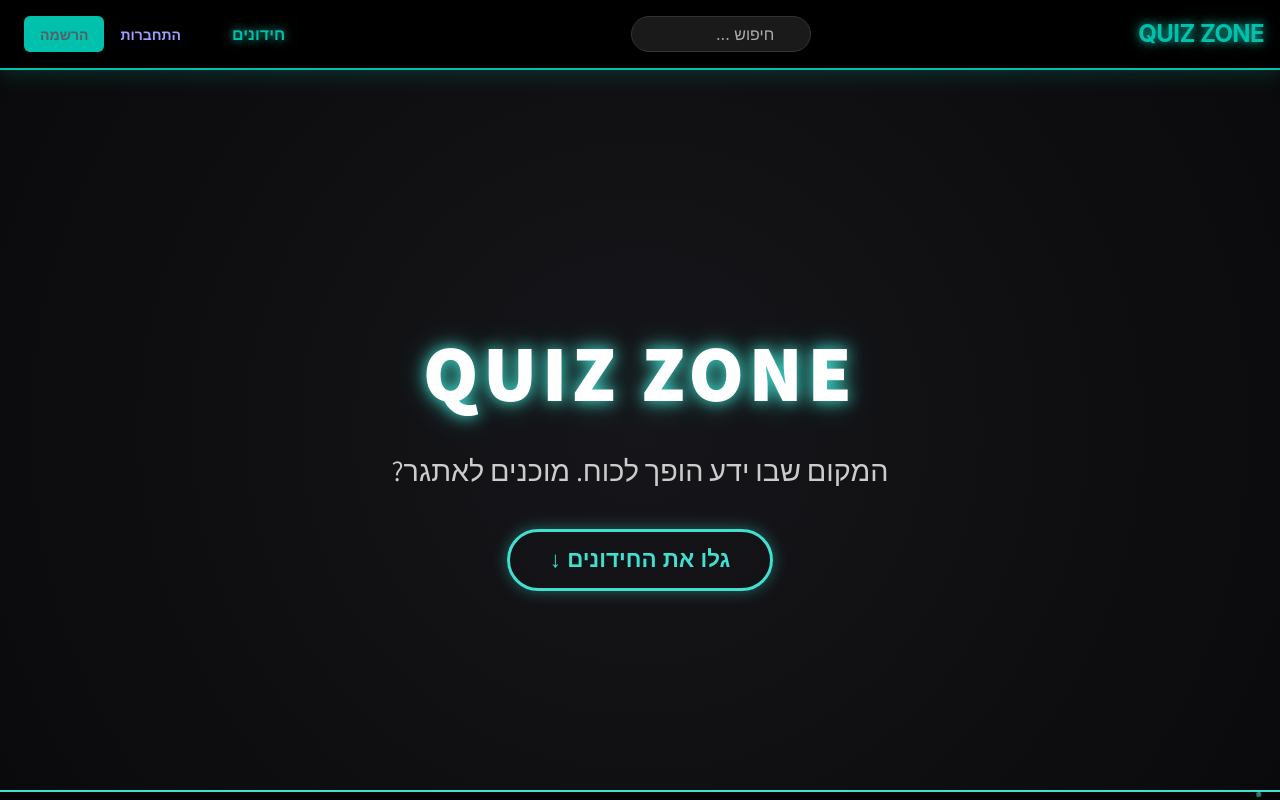
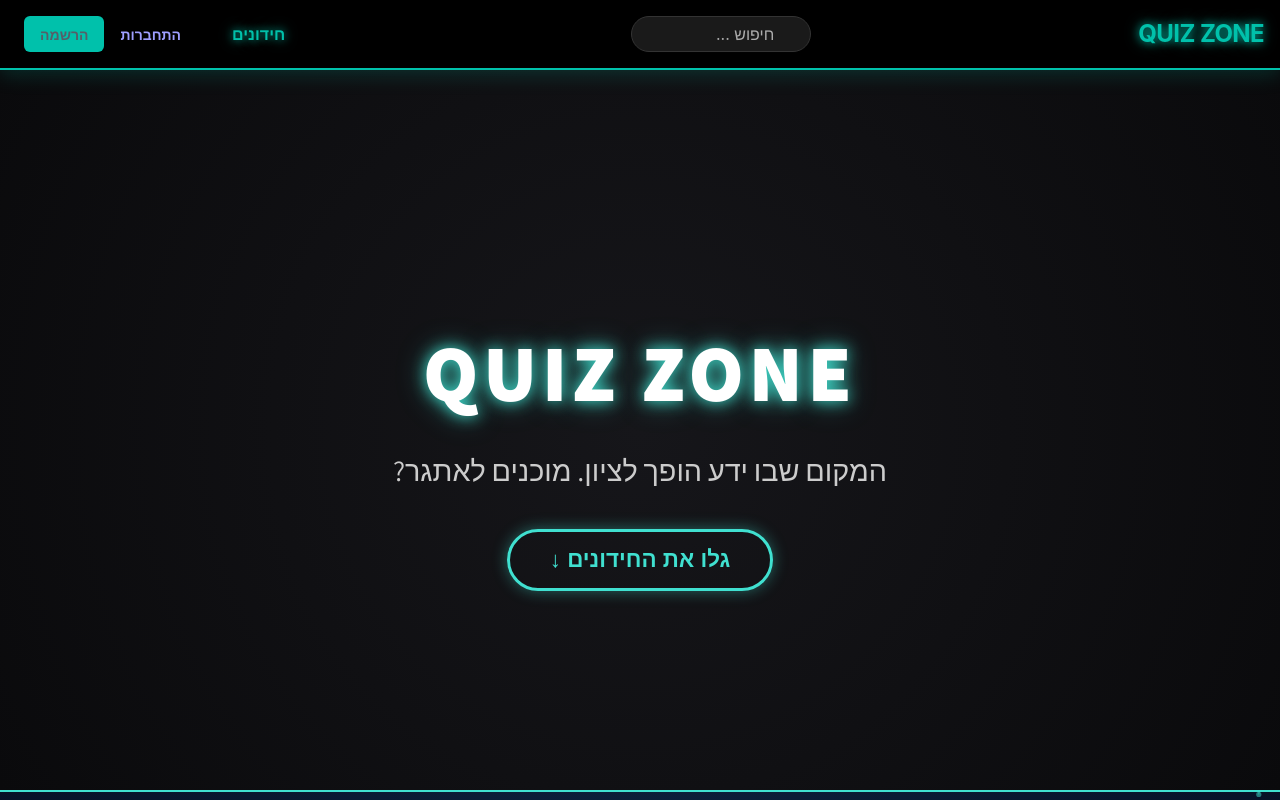
Before and after one commit to bitya100/quiz-project, a React (Vite) app in the folder client/: page /quizzes in a window 1280 px wide. Shown: the top 800 px of the page. Built offline with nearby package versions, Linux system fonts and the light colour scheme; no server answers; some icons are missing.

Commit message:
app.jsx css

```diff
--- a/client/src/App.css
+++ b/client/src/App.css
@@ -344,3 +344,7 @@ body {
     backdrop-filter: blur(5px); /* אפקט זכוכית יפה */
     border: 1px solid rgba(64, 224, 208, 0.3);
 }
+
+body {
+    background: radial-gradient(circle at center, #0d213e 0%, #020617 100%);
+}
--- a/client/src/App.jsx
+++ b/client/src/App.jsx
@@ -57,6 +57,7 @@ function App() {
             fpsLimit: 120,
             interactivity: {
               events: {
+                onClick: { enable: true, mode: "push" },
                 onHover: {
                   enable: true,
                   mode: "repulse", // אפקט בריחה מהעכבר
@@ -93,6 +94,8 @@ function App() {
               },
               opacity: { value: 0.5 },
               shape: { type: "circle" },
+          //  shape: { type: "triangle" },
+
               size: { value: { min: 1, max: 3 } },
             },
             detectRetina: true,
--- a/client/src/pages/Quizzes.jsx
+++ b/client/src/pages/Quizzes.jsx
@@ -55,7 +55,7 @@ const Quizzes = ({ searchTerm }) => {
                 <div style={styles.heroContent}>
                     <h1 className="main-title" style={styles.heroTitle}>QUIZ ZONE</h1>
                     <p className="subtitle" style={styles.heroSubtitle}>
-                        המקום שבו ידע הופך לכוח. מוכנים לאתגר?
+                        המקום שבו ידע הופך לציון. מוכנים לאתגר?
                     </p>
                     <button onClick={scrollToQuizzes} className="hero-btn" style={styles.heroBtn}>
                         גלו את החידונים ↓
```
